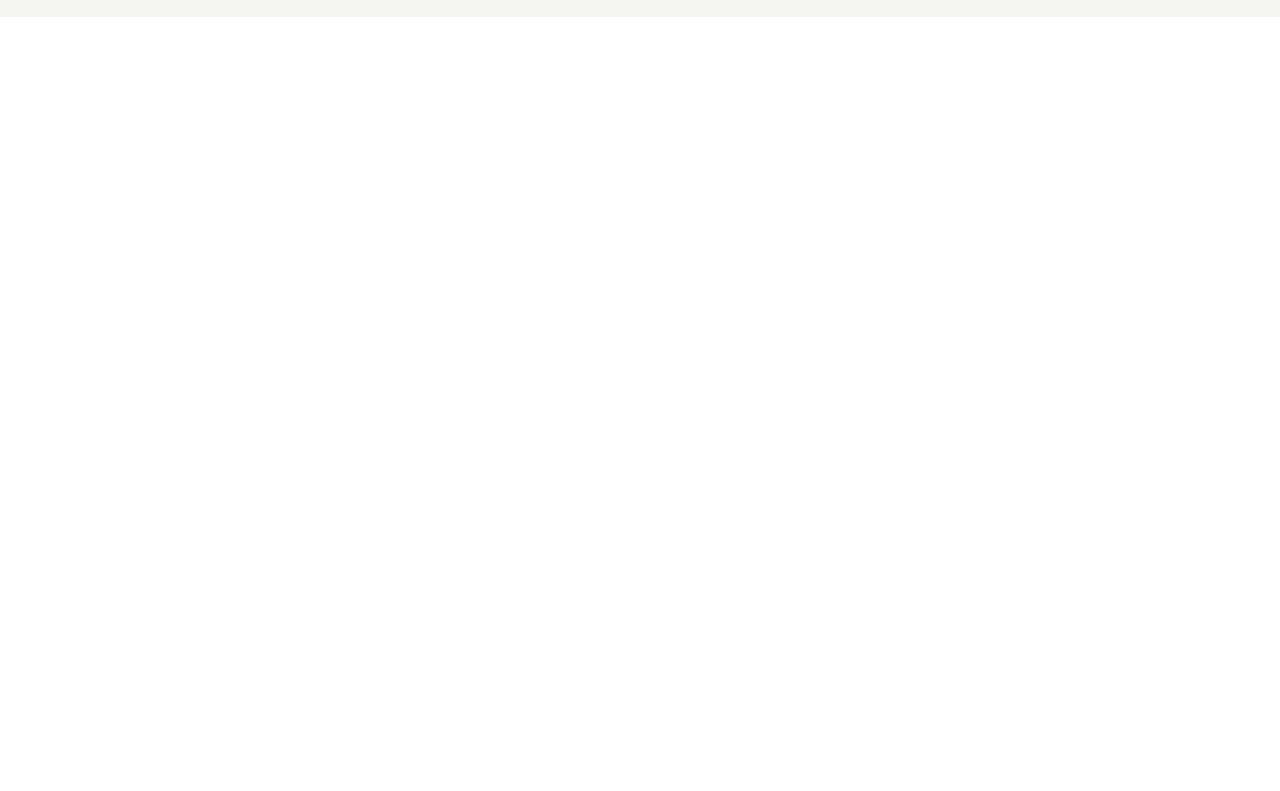
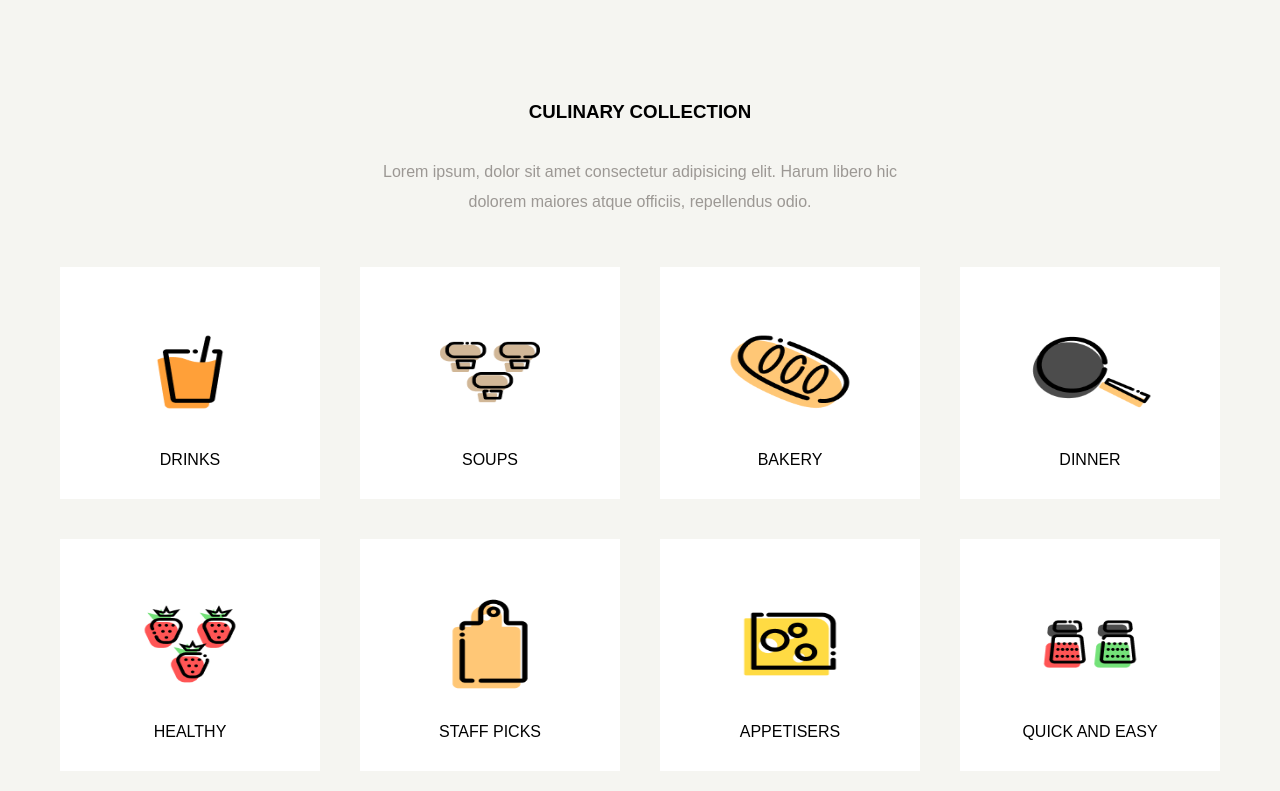
Before and after one commit to RiccardoMarino00/proj-html-vuejs, a Vue app: page / in a window 1280 px wide. Shown: the part 2392-3183 px from the top of the page. Before the commit the page ends 2409 px from the top, so only its background shows below. Built offline with nearby package versions, Linux system fonts and the light colour scheme.

Commit message:
Added: culinary component

```diff
--- a/src/components/ContentComponent.vue
+++ b/src/components/ContentComponent.vue
@@ -2,11 +2,13 @@
 import TodaysC from './TodaysComponent.vue'
 import FoodieC from './FoodieComponent.vue'
 import SaladC from './SaladComponent.vue'
+import CulinaryC from './CulinaryComponent.vue'
 export default{
     components:{
         TodaysC,
         FoodieC,
         SaladC,
+        CulinaryC,
     }
 
 
@@ -22,6 +24,12 @@ export default{
             <p class="text-lightgray">Lorem ipsum dolor, sit amet consectetur adipisicing elit. Perspiciatis, commodi nostrum<br> omnis saepe distinctio repellendus quo deserunt.</p>
         </div>
         <SaladC />
+        <div class="container-sm text-center popular">
+            <h3 style="margin-bottom: 30px;">CULINARY COLLECTION</h3>
+            <p class="text-lightgray">Lorem ipsum, dolor sit amet consectetur adipisicing elit. Harum libero hic <br> dolorem maiores atque officiis, repellendus odio.</p>
+        </div>
+        <CulinaryC />
+
 
 
 
--- /dev/null
+++ b/src/components/CulinaryComponent.vue
@@ -0,0 +1,80 @@
+<script>
+export default{
+
+}
+</script>
+
+
+<template>
+    <section>
+        <div class="container-md">
+            <div class="row text-center">
+                <div class="bg-white">
+                    <img class="img-culinary" src="../assets/drinks-recipes.png" alt="">
+                    <span class="name-img-culinary">DRINKS</span>
+                </div>
+                <div class="bg-white">
+                    <img class="img-culinary" src="../assets/soups-recipes.png" alt="">
+                    <span class="name-img-culinary">SOUPS</span>
+                </div>
+                <div class="bg-white">
+                    <img class="img-culinary" src="../assets/baking-recipes.png" alt="">
+                    <span class="name-img-culinary">BAKERY</span>
+                </div>
+                <div class="bg-white">
+                    <img class="img-culinary" src="../assets/dinner-recipes.png" alt="">
+                    <span class="name-img-culinary">DINNER</span>
+                </div>
+                <div class="bg-white">
+                    <img class="img-culinary" src="../assets/healthy-recipes.png" alt="">
+                    <span class="name-img-culinary">HEALTHY</span>
+                </div>
+                <div class="bg-white">
+                    <img class="img-culinary" src="../assets/staff-picks.png" alt="">
+                    <span class="name-img-culinary">STAFF PICKS</span>
+                </div>
+                <div class="bg-white">
+                    <img class="img-culinary" src="../assets/premium-recipes.png" alt="">
+                    <span class="name-img-culinary">APPETISERS</span>
+                </div>
+                <div class="bg-white">
+                    <img class="img-culinary" src="../assets/quick-easy-recipes.png" alt="">
+                    <span class="name-img-culinary">QUICK AND EASY</span>
+                </div>
+            </div>
+
+        </div>
+
+    </section>
+</template>
+
+<style lang="scss" scoped>
+
+.row{
+    display: grid;
+    grid-template-columns: 1fr 1fr 1fr 1fr;
+}
+
+.img-culinary{
+    padding: 50px;
+    width: 240px;
+    height: 210px;
+    background-size: contain;
+}
+
+.bg-white{
+    margin: 20px;
+}
+
+.name-img-culinary{
+    position: relative;
+    bottom: 30px;
+    font-family: Arial, Helvetica, sans-serif;
+}
+
+.container-md{
+    margin-top: 30px;
+}
+
+
+</style>
--- a/src/components/SaladComponent.vue
+++ b/src/components/SaladComponent.vue
@@ -12,7 +12,7 @@ export default{
                     <img src="/src/assets/Yogurt-Nan-600x395.jpg" alt="">
                     <div class="body-card">
                         <h3>Lunch Favourite with Salad, Naan And Beans</h3>
-                        <p class="text-lightgray bakery-card">Bakery, Featured, Healthy, Latest Recipes, Staff Picks</p>
+                        <p class="text-lightgray bakery-card">Bakery,  Featured,  Healthy,  Latest Recipes,  Staff Picks</p>
                         <hr style="margin-bottom: 20px; border-color: lightgray; border-style: dashed;">
                         <p class="text-lightgray">Lorem ipsum dolor sit amet consectetur adipisicing elit. Pariatur excepturi quos nostrum libero fugit doloribus nemo atque omnis, delectus ipsam officia sed. Maxime ducimus nostrum natus delectus culpa corrupti? Maiores provident quam dolores minus repellendus accusamus laborum aliquid fugit et quaerat quo, tempora iure similique voluptates! Saepe distinctio animi harum.</p>
                         <button class="orange-button">LEARN MORE</button>
@@ -70,6 +70,7 @@ export default{
 .bakery-card{
     margin-bottom: 20px;
     margin-top: 8px;
+    white-space: pre;
 
 }
 
--- a/style/general.scss
+++ b/style/general.scss
@@ -34,3 +34,7 @@
 .row{
     display: flex;
 }
+
+.bg-white{
+    background-color: white;
+}
```
